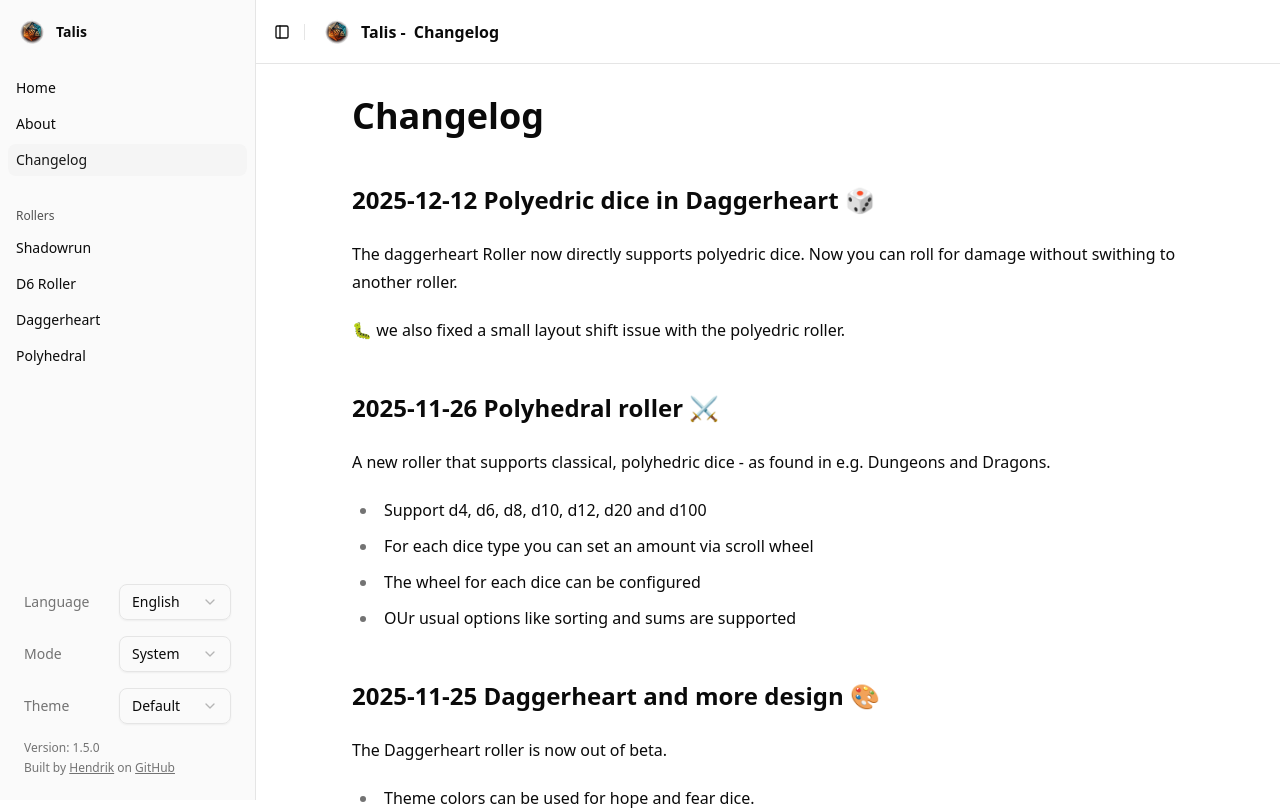
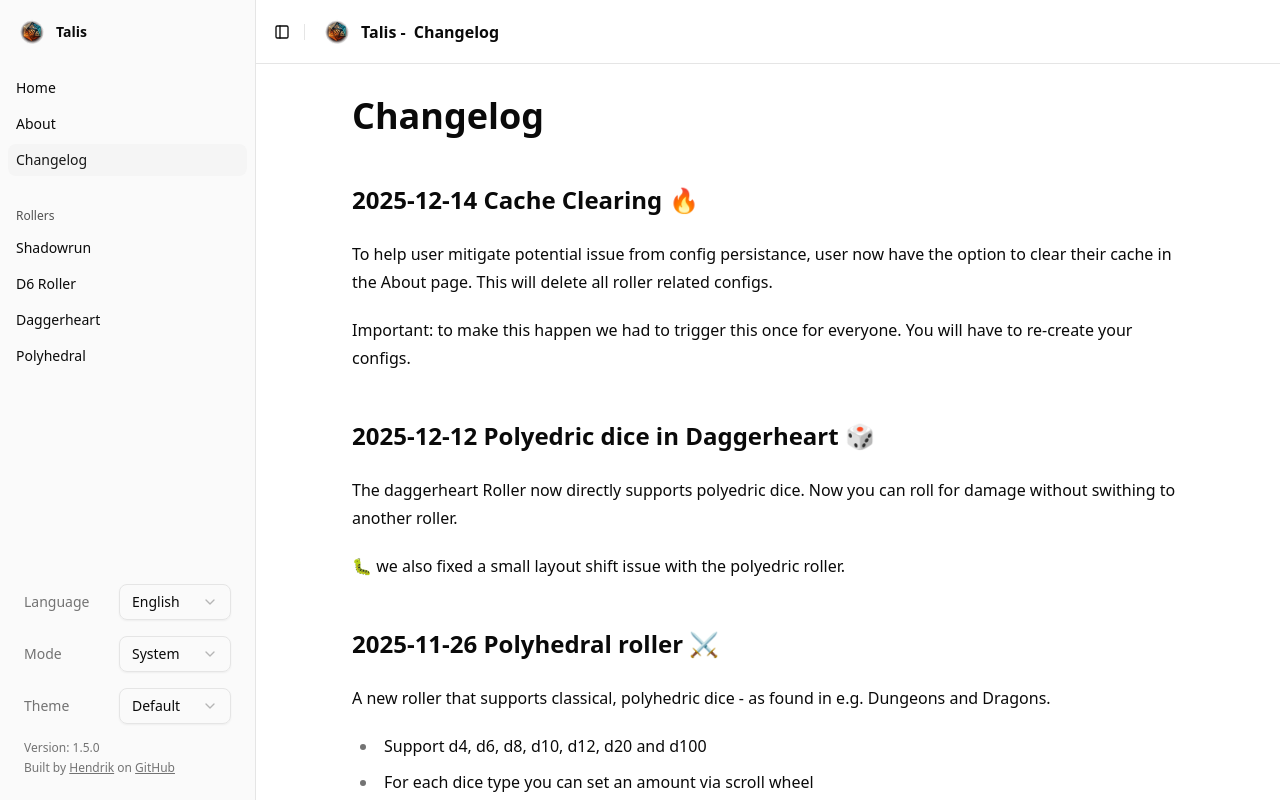
Before and after one commit to HoverBaum/talis, a Next.js app: page /en/pages/changelog in a window 1280 px wide. Shown: the top 810 px of the page. Built offline with nearby package versions, Linux system fonts and the light colour scheme.

Commit message:
📚 update Changelog

```diff
--- a/app/[locale]/pages/changelog/page.mdx
+++ b/app/[locale]/pages/changelog/page.mdx
@@ -7,6 +7,12 @@ import { SetPageTitle } from '@/components/PageTitleProvider'
 <SetPageTitle title="Changelog" />
 
 # Changelog
+
+## 2025-12-14 Cache Clearing 🔥
+
+To help user mitigate potential issue from config persistance, user now have the option to clear their cache in the About page. This will delete all roller related configs.
+
+Important: to make this happen we had to trigger this once for everyone. You will have to re-create your configs.
 
 ## 2025-12-12 Polyedric dice in Daggerheart 🎲
 
```
